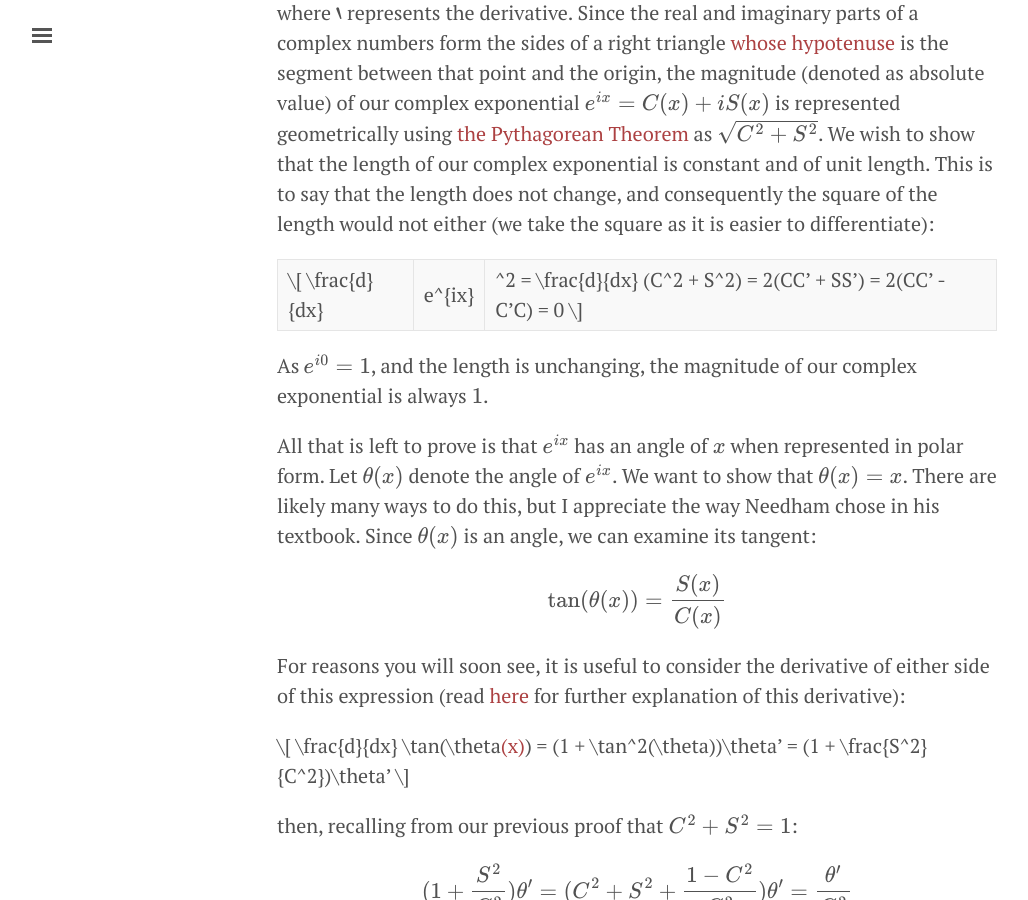
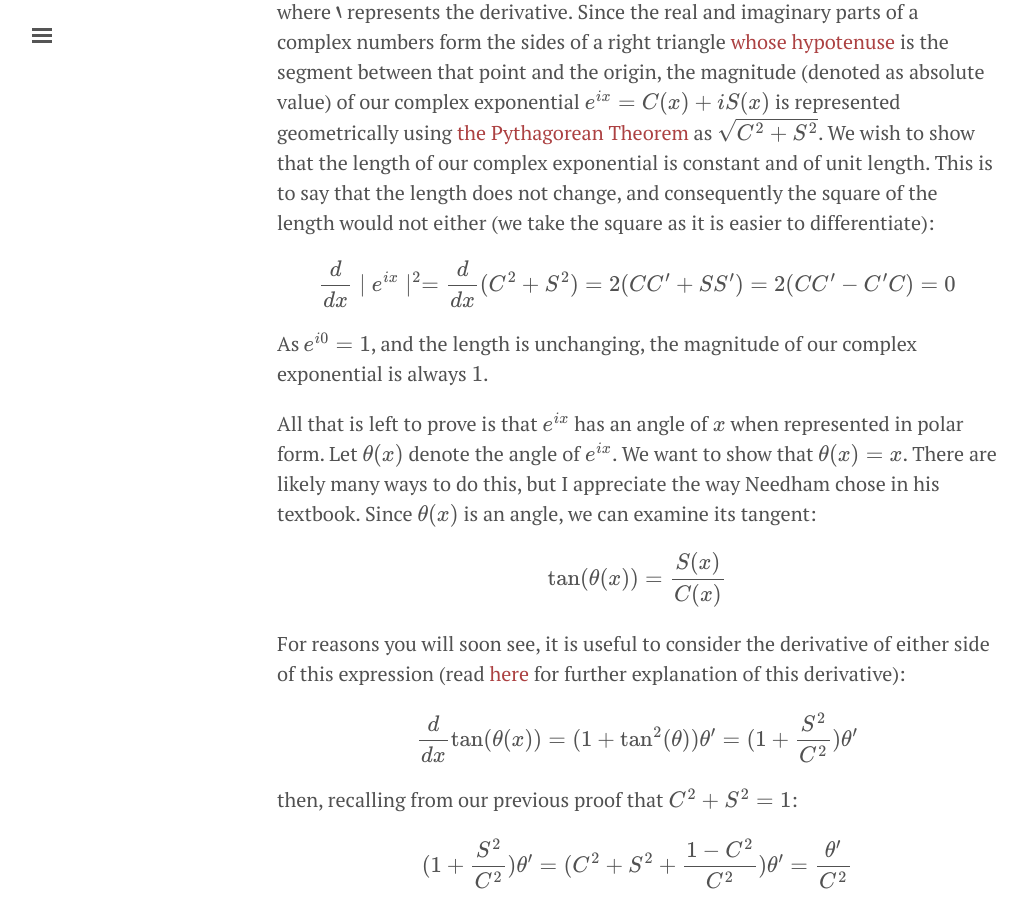
Before and after one commit to kylehovey/blog, a Jekyll site: the page built from radians_and_blind_spots.md, in a window 1280 px wide and 900 px high, scrolled down 7108 px. Shown: the whole window, without its empty margins (3-1031 px from the left). Built offline with Jekyll 4.4.1, drawn with Linux system fonts in a browser that asks for light colours; formulas are drawn with MathJax 3; some of the changed text lies outside the part shown.

Commit message:
TeX errors

```diff
--- a/radians_and_blind_spots.md
+++ b/radians_and_blind_spots.md
@@ -46,7 +46,7 @@
 
 To begin, we will examine [Euler's Formula](https://en.wikipedia.org/wiki/Euler%27s_formula): A cornerstone of Mathematics by my favorite mathematician. It goes like this (this is a claim to be proven):
 
-\\[ \e^{i\theta} = \cos(\theta) + i \sin(theta) \\]
+\\[ e^{i\theta} = \cos(\theta) + i \sin(theta) \\]
 
 where \\( i \\) is the [imaginary unit](https://en.wikipedia.org/wiki/Imaginary_unit) and \\( e \\) is Euler's number. \\(e \\) is chosen as the base of the exponent \\(e^x\\) because the rate at which \\(e^x\\) increases in value is [equal to itself at all times](https://www.youtube.com/watch?v=m2MIpDrF7Es). Wonderfully enough, when you feed the exponential function imaginary numbers [it begins to rotate](https://acko.net/blog/how-to-fold-a-julia-fractal/) in the [complex plane](https://en.wikipedia.org/wiki/Complex_plane). More precisely, the complex point \\(\e^{i\theta}\\) is the point of distance \\(1\\) from the origin lying along [the unit circle](https://en.wikipedia.org/wiki/Unit_circle) at angle \\( \theta \\) in the complex plane:
 
@@ -54,7 +54,7 @@
 
 Recall that the derivative is an operator that determines the _rate of change_ of a given function with respect to its input. For a moment, instead of assuming that the argument to Euler's Formula is an angle, let's instead pretend that it is time. The derivative in this case now becomes velocity. In the world of complex numbers, this velocity has a direction (whereas in real numbers it would just be a single number). We can easily enough [find the derivative](https://en.wikipedia.org/wiki/Exponential_function#Derivatives_and_differential_equations) of our complex exponential function:
 
-\\[ \frac{d}{dx} \e^{i t} = \e^{i t} \\]
+\\[ \frac{d}{dx} e^{i t} = e^{i t} \\]
 
 This means that for any point along the trajectory of our complex exponential \\( Z = e^{i t} \\) the velocity will simply be \\( iZ \\). As multiplication by \\( i \\) is just rotation of our position through a right angle, and our position is always equidistant to the origin, our velocity will always be the same and at a right angle to our position from the origin. The only trajectory where this construction is valid is a circle. The key insight here is that as our position is always of distance \\( 1 \\) from the origin, our velocity is also \\( 1 \\) unit per second. This means that after \\(2 \pi \\) seconds, we will have travelled a full revolution around the circle (because this is the [circumference](https://en.wikipedia.org/wiki/Circumference) of a circle of radius \\( 1 \\)).
 
@@ -95,7 +95,7 @@
 
 where \\('\\) represents the derivative. Since the real and imaginary parts of a complex numbers form the sides of a right triangle [whose hypotenuse](https://en.wikipedia.org/wiki/Complex_number#Polar_complex_plane) is the segment between that point and the origin, the magnitude (denoted as absolute value) of our complex exponential \\( e^{ix} = C(x) + iS(x) \\) is represented geometrically using [the Pythagorean Theorem](https://en.wikipedia.org/wiki/Pythagorean_theorem) as \\( \sqrt{C^2 + S^2} \\). We wish to show that the length of our complex exponential is constant and of unit length. This is to say that the length does not change, and consequently the square of the length would not either (we take the square as it is easier to differentiate):
 
-\\[ \frac{d}{dx} |e^{ix}|^2 = \frac{d}{dx} (C^2 + S^2) = 2(CC' + SS') = 2(CC' - C'C) = 0 \\]
+\\[ \frac{d}{dx} \mid e^{ix} \mid ^2 = \frac{d}{dx} (C^2 + S^2) = 2(CC' + SS') = 2(CC' - C'C) = 0 \\]
 
 As \\( e^{i 0} = 1 \\), and the length is unchanging, the magnitude of our complex exponential is always \\( 1 \\).
 
@@ -105,7 +105,7 @@
 
 For reasons you will soon see, it is useful to consider the derivative of either side of this expression (read [here](https://en.wikipedia.org/wiki/Differentiation_of_trigonometric_functions) for further explanation of this derivative):
 
-\\[ \frac{d}{dx} \tan(\theta[(x)]((x))) = (1 + \tan^2(\theta))\theta' = (1 + \frac{S^2}{C^2})\theta' \\]
+\\[ \frac{d}{dx} \tan(\theta(x)) = (1 + \tan^2(\theta))\theta' = (1 + \frac{S^2}{C^2})\theta' \\]
 
 then, recalling from our previous proof that \\( C^2 + S^2 = 1 \\):
 
```
Also changed, not shown: other parts of radians_and_blind_spots.md (+1 -1 lines).
